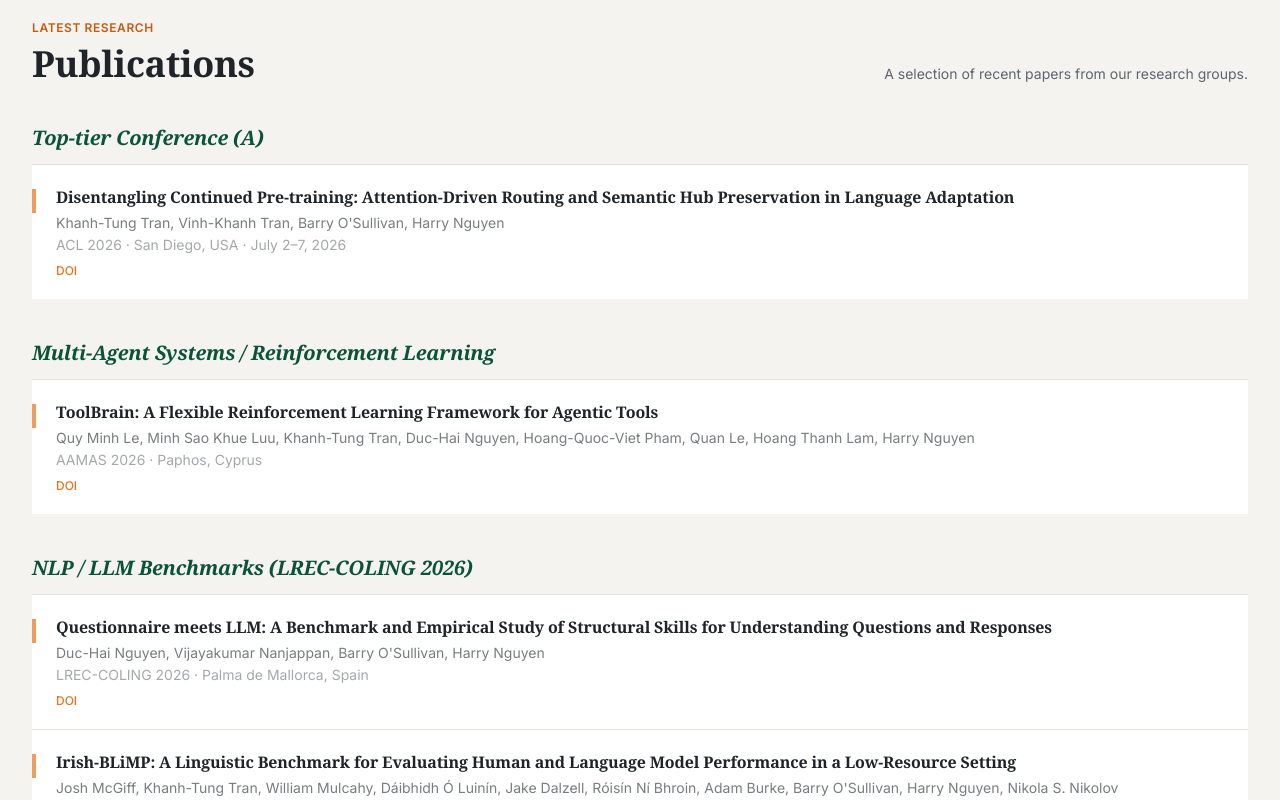
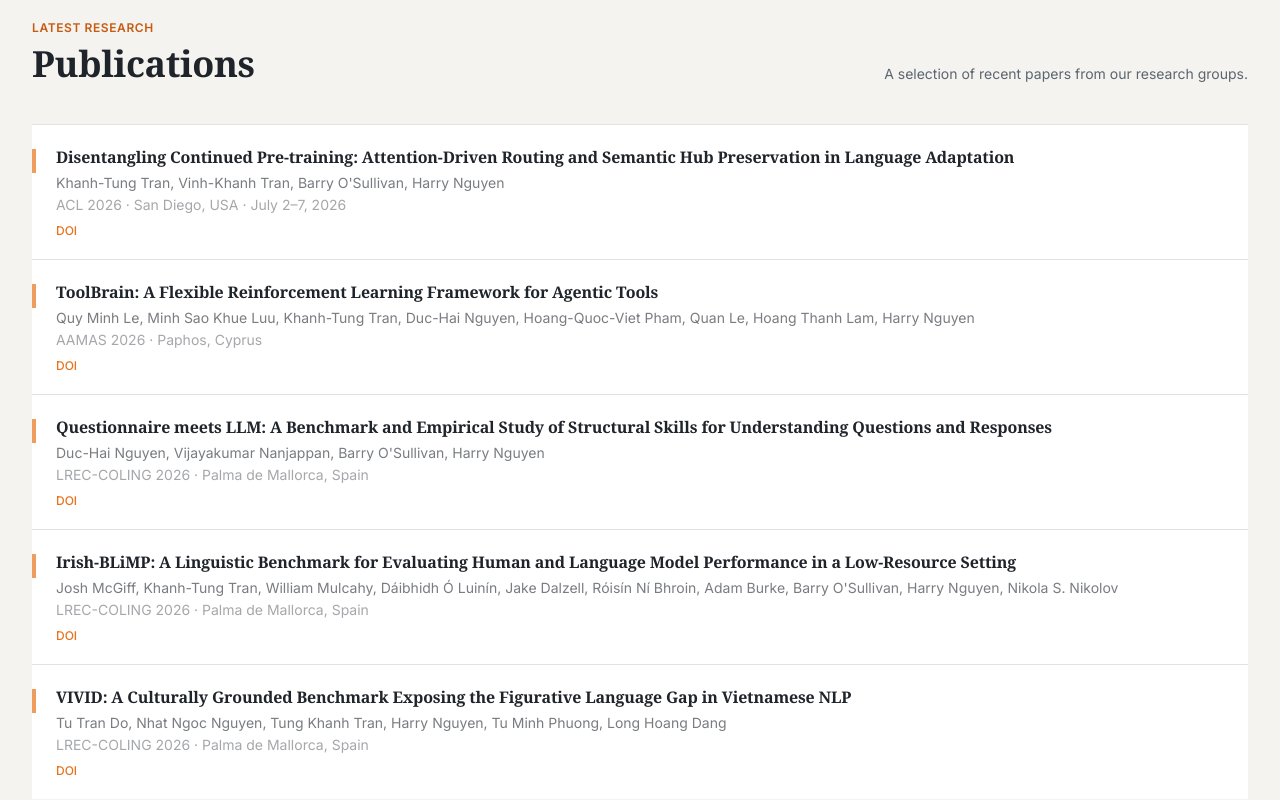
Before and after one commit to ReML-AI/RAIL-website, a Next.js app: page / in a window 1280 px wide. Shown: the part 5980-6780 px from the top of the page. Built offline with nearby package versions, Linux system fonts and the light colour scheme.

Commit message:
Remove publication category headings, render flat list

```diff
--- a/src/app/(public)/page.tsx
+++ b/src/app/(public)/page.tsx
@@ -94,14 +94,6 @@ const quickLinks: {
 export default function HomePage() {
   const researchAreas = [...allResearchAreas].sort((a, b) => a.order - b.order);
   const publications = allPublications;
-  const publicationsByCategory = publications.reduce<
-    { category: string; items: typeof publications }[]
-  >((acc, pub) => {
-    const existing = acc.find((g) => g.category === pub.category);
-    if (existing) existing.items.push(pub);
-    else acc.push({ category: pub.category, items: [pub] });
-    return acc;
-  }, []);
   const projects = allProjects;
   const featuredProject = projects[0];
 
@@ -348,18 +340,9 @@ export default function HomePage() {
             </ScrollReveal>
 
             <ScrollReveal delay={100}>
-              <div className="flex flex-col gap-10">
-                {publicationsByCategory.map((group) => (
-                  <div key={group.category}>
-                    <h3 className="mb-3 font-serif text-lg font-semibold italic text-primary-green-dark md:text-xl">
-                      {group.category}
-                    </h3>
-                    <div className="border-t border-border bg-white">
-                      {group.items.map((pub) => (
-                        <PublicationEntry key={pub.id} publication={pub} />
-                      ))}
-                    </div>
-                  </div>
+              <div className="border-t border-border bg-white">
+                {publications.map((pub) => (
+                  <PublicationEntry key={pub.id} publication={pub} />
                 ))}
               </div>
             </ScrollReveal>
```
